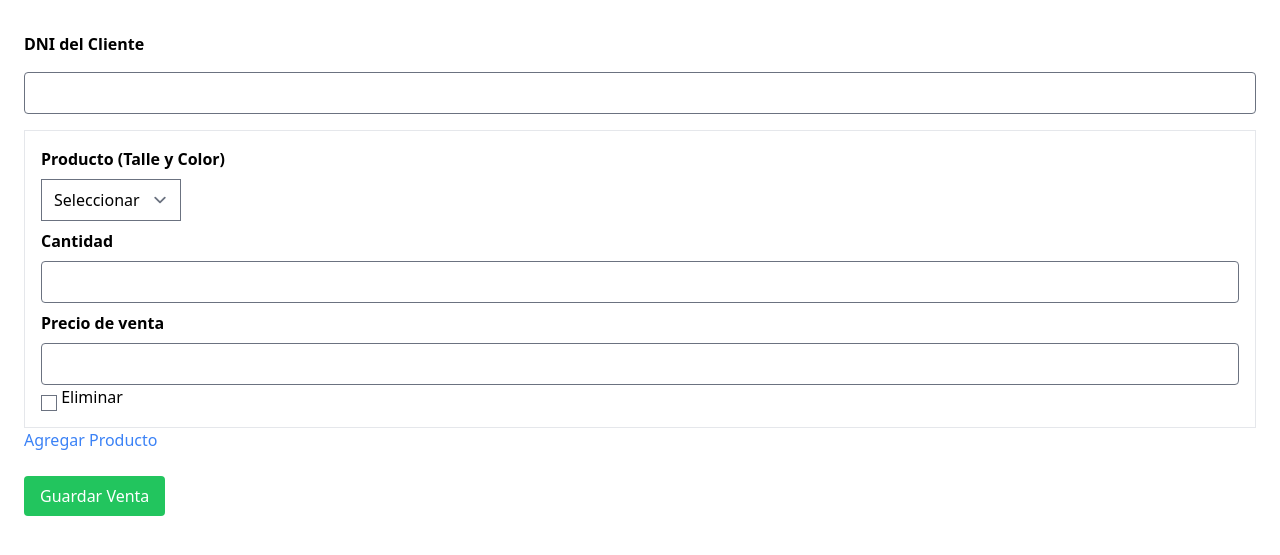
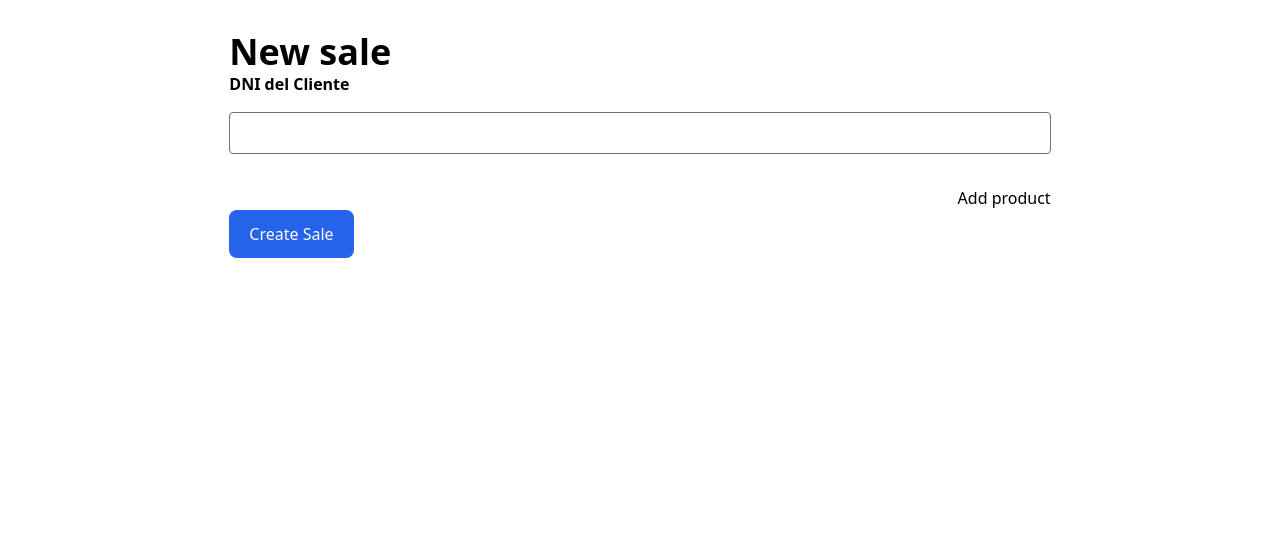
Before and after one commit to FacundoAlmazan/railsproject, a Rails app: page /admin/sales/new in a window 1280 px wide. Shown: the part 120-675 px from the top of the page. Run offline with Rails 7, Linux system fonts and the light colour scheme; the visitor is signed in with stand-in values (Sample User, id 1); data that the repository does not hold is empty; style sheets or scripts are compiled from the project's sources; parts of the project's set-up code (start-up, migrations or seed data) failed here and were passed over; some libraries are stand-ins or nearby versions.

Commit message:
nested form de nueva venta e index funcionando

```diff
--- /dev/null
+++ b/app/javascript/controllers/nested_form_controller.js
@@ -0,0 +1,24 @@
+import { Controller } from "@hotwired/stimulus";
+
+export default class extends Controller {
+  static targets = ["formTemplate", "itemsList"];
+  static values = {
+    patternToReplaceWithIndex: String,
+  };
+
+  addItem(e) {
+    e.preventDefault();
+
+    // Genera un nuevo timestamp para reemplazar el índice
+    const newIndex = new Date().getTime();
+
+    // Obtiene el contenido del template y reemplaza el índice
+    const templateContent = this.formTemplateTarget.innerHTML.replaceAll(
+      this.patternToReplaceWithIndexValue,
+      newIndex
+    );
+
+    // Inserta el contenido en la lista de productos
+    this.itemsListTarget.insertAdjacentHTML("beforeend", templateContent);
+  }
+}
--- /dev/null
+++ b/app/views/admin/sales/_form.html.erb
@@ -0,0 +1,47 @@
+<%= form_with(model: @sale, url: admin_sales_path, local: true, class: "space-y-6") do |f| %>
+  <% if sale.errors.any? %>
+    <div id="error_explanation" class="bg-red-50 text-red-500 px-3 py-2 font-medium rounded-lg mt-3">
+      <h2><%= pluralize(sale.errors.count, "error") %> prohibited this sale from being saved:</h2>
+
+      <ul>
+        <% sale.errors.each do |error| %>
+          <li><%= error.full_message %></li>
+        <% end %>
+      </ul>
+    </div>
+  <% end %>
+  <div class="space-y-4">
+
+    <!-- ID del cliente -->
+    <%= f.label :customer_id, "DNI del Cliente", class: "block font-semibold" %>
+    <%= f.text_field :customer_id, class: "border rounded w-full px-3 py-2", maxlength: 20 %>
+
+
+    <div class="my-4 flex flex-col" data-controller="nested-form" data-nested-form-pattern-to-replace-with-index-value="PRODUCT_INDEX">
+        <template data-nested-form-target="formTemplate">
+            <%= f.fields_for :sold_products, SoldProduct.new, child_index: "PRODUCT_INDEX" do |sp| %>
+            <%= render "admin/sales/sold_product_fields", f: sp %>
+            <% end %>
+        </template>
+
+        <!-- Lista de productos actuales -->
+        <div data-nested-form-target="itemsList">
+            <% f.fields_for :sold_products do |sp| %>
+            <%= render "admin/sales/sold_product_fields", f: sp %>
+            <% end %>
+        </div>
+
+        <!-- Botón para agregar nuevos productos -->
+        <div class="text-right mt-4">
+            <button type="button" class="btn-primary cursor-pointer btn-sm" data-action="nested-form#addItem">
+            Add product
+            </button>
+        </div>
+    </div>
+
+
+  <div class="inline">
+    <%= f.submit class: "rounded-lg py-3 px-5 bg-blue-600 text-white inline-block font-medium cursor-pointer" %>
+  </div>
+
+<% end %>
--- a/app/views/admin/sales/_sold_product_fields.html.erb
+++ b/app/views/admin/sales/_sold_product_fields.html.erb
@@ -1,13 +1,12 @@
-<div class="border p-4 space-y-2">
+<div class="nested-fields border p-4 space-y-2">
   <%= f.label :product_variant_id, "Producto (Talle y Color)", class: "block font-semibold" %>
   <%= f.collection_select :product_variant_id, ProductVariant.all, :id, :details, prompt: "Seleccionar", class: "border rounded w-full px-3 py-2" %>
 
   <%= f.label :quantity, "Cantidad", class: "block font-semibold" %>
   <%= f.number_field :quantity, class: "border rounded w-full px-3 py-2", min: 1 %>
 
-  <%= f.label :price, "Precio", class: "block font-semibold" %>
+  <%= f.label :price, "Precio de venta", class: "block font-semibold" %>
   <%= f.number_field :price, step: 0.01, class: "border rounded w-full px-3 py-2", min: 0 %>
 
-  <%= f.check_box :_destroy %>
-  <%= f.label :_destroy, "Eliminar" %>
+  <%= link_to "Eliminar", "#", class: "text-red-500 hover:underline", data: { action: "nested-form#removeItem" } %>
 </div>
--- a/app/views/admin/sales/new.html.erb
+++ b/app/views/admin/sales/new.html.erb
@@ -1,38 +1,6 @@
-<%= form_with model: @sale, url: admin_sales_path, local: true, class: "space-y-6" do |f| %>
-  <div class="space-y-4">
+<div class="mx-auto md:w-2/3 w-full">
+  <h1 class="font-bold text-4xl">New sale</h1>
 
-    <!-- ID del cliente -->
-    <%= f.label :customer_id, "DNI del Cliente", class: "block font-semibold" %>
-    <%= f.text_field :customer_id, class: "border rounded w-full px-3 py-2", maxlength: 20 %>
+  <%= render "form", sale: @sale %>
 
-    <!-- Productos vendidos -->
-    <%= f.fields_for :sold_products do |sp| %>
-      <div class="border p-4 space-y-2">
-        <%= sp.label :product_variant_id, "Producto (Talle y Color)", class: "block font-semibold" %>
-        <%= sp.collection_select :product_variant_id, ProductVariant.all, :id, :details, prompt: "Seleccionar", class: "border rounded w-full px-3 py-2" %>
-
-        <%= sp.label :quantity, "Cantidad", class: "block font-semibold" %>
-        <%= sp.number_field :quantity, class: "border rounded w-full px-3 py-2", min: 1 %>
-
-        <%= sp.label :price, "Precio de venta", class: "block font-semibold" %>
-        <%= sp.number_field :price, step: 0.01, class: "border rounded w-full px-3 py-2", min: 0 %>
-
-        <%= sp.check_box :_destroy %>
-        <%= sp.label :_destroy, "Eliminar" %>
-      </div>
-    <% end %>
-
-    <%= link_to "Agregar Producto", "#", id: "add-product", class: "text-blue-500 hover:underline" %>
-    <%= javascript_tag do %>
-    document.getElementById('add-product').addEventListener('click', function(e) {
-        e.preventDefault();
-        const container = document.createElement('div');
-        container.innerHTML = '<%= j render("admin/sales/sold_product_fields", f: f) %>';
-        document.querySelector('.space-y-4').appendChild(container);
-    });
-    <% end %>
-  </div>
-
-  <!-- Botón guardar -->
-  <%= f.submit "Guardar Venta", class: "bg-green-500 text-white px-4 py-2 rounded" %>
-<% end %>
+</div>
```
Also changed, not shown: app/models/product_variant.rb (+6 -1 lines), app/views/admin/sales/index.html.erb (+22 -5 lines), 1 other file.
